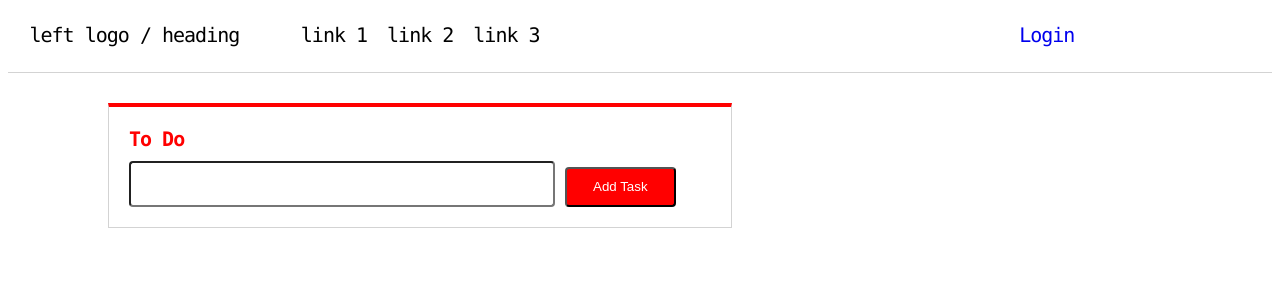
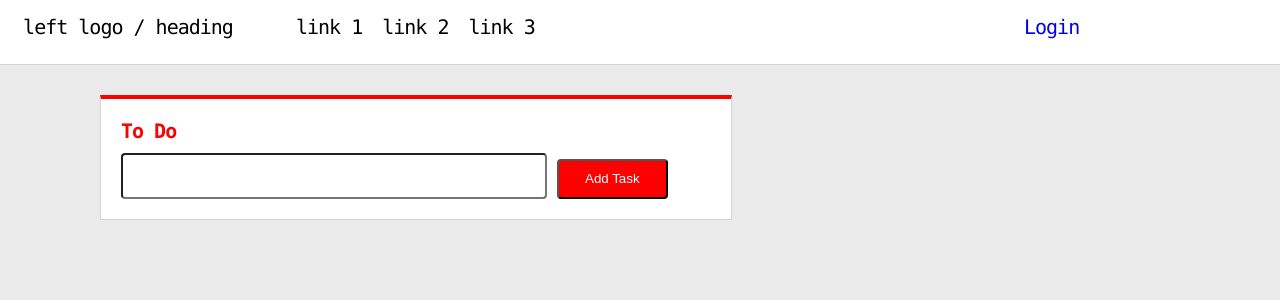
Before and after one commit to githubakarsh/clique-app, a React (Create React App) app: page / in a window 1280 px wide. Shown: the top 300 px of the page. Built offline with nearby package versions, Linux system fonts and the light colour scheme.

Commit message:
Css changes

```diff
--- a/src/styles/basic/_variables.scss
+++ b/src/styles/basic/_variables.scss
@@ -1,4 +1,4 @@
-$background-color: white;
+$background-color: #eaeaea;
 $border-color: lightgray;
 $app-default-margin: 10px;
 $default-app-font: "monaco", monospace;
--- a/src/styles/components/contentContainer.scss
+++ b/src/styles/components/contentContainer.scss
@@ -7,6 +7,7 @@
     padding: 0px 15px 30px 20px;
     width: 75vw;
     margin: $app-default-margin;
+    background-color: white;
 }
 .content-container-title {
     color: red;
--- a/src/styles/components/header.scss
+++ b/src/styles/components/header.scss
@@ -10,6 +10,7 @@
     position: -webkit-sticky;
     top: 0;
     margin-bottom: 15px;
+    background-color: white;
     @media screen and (max-width : 768px) {
         position: unset;
         flex-direction: column;
--- a/src/styles/journeys/newTodo.scss
+++ b/src/styles/journeys/newTodo.scss
@@ -6,6 +6,7 @@
     border-top: 4px solid red;
     padding: 20px;
     margin-top: 15px;
+    background-color: white;
     @media screen and (max-width: 768px){
         width: 80%;
     }
--- a/src/styles/main.scss
+++ b/src/styles/main.scss
@@ -19,4 +19,5 @@ body {
     font-family: $default-app-font;
     letter-spacing: -1px;
     padding: 0px;
+    margin: 0;
 }
```
